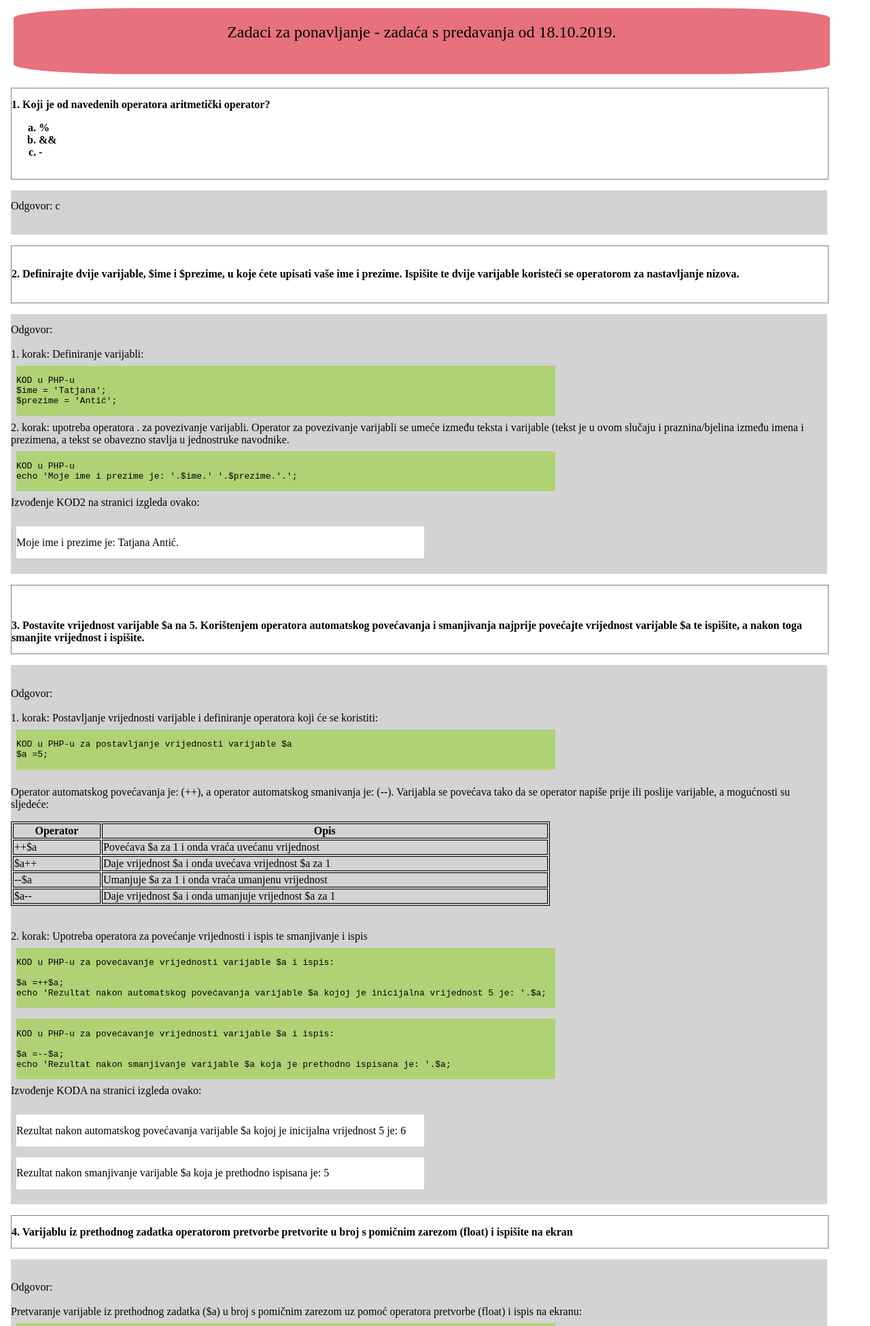
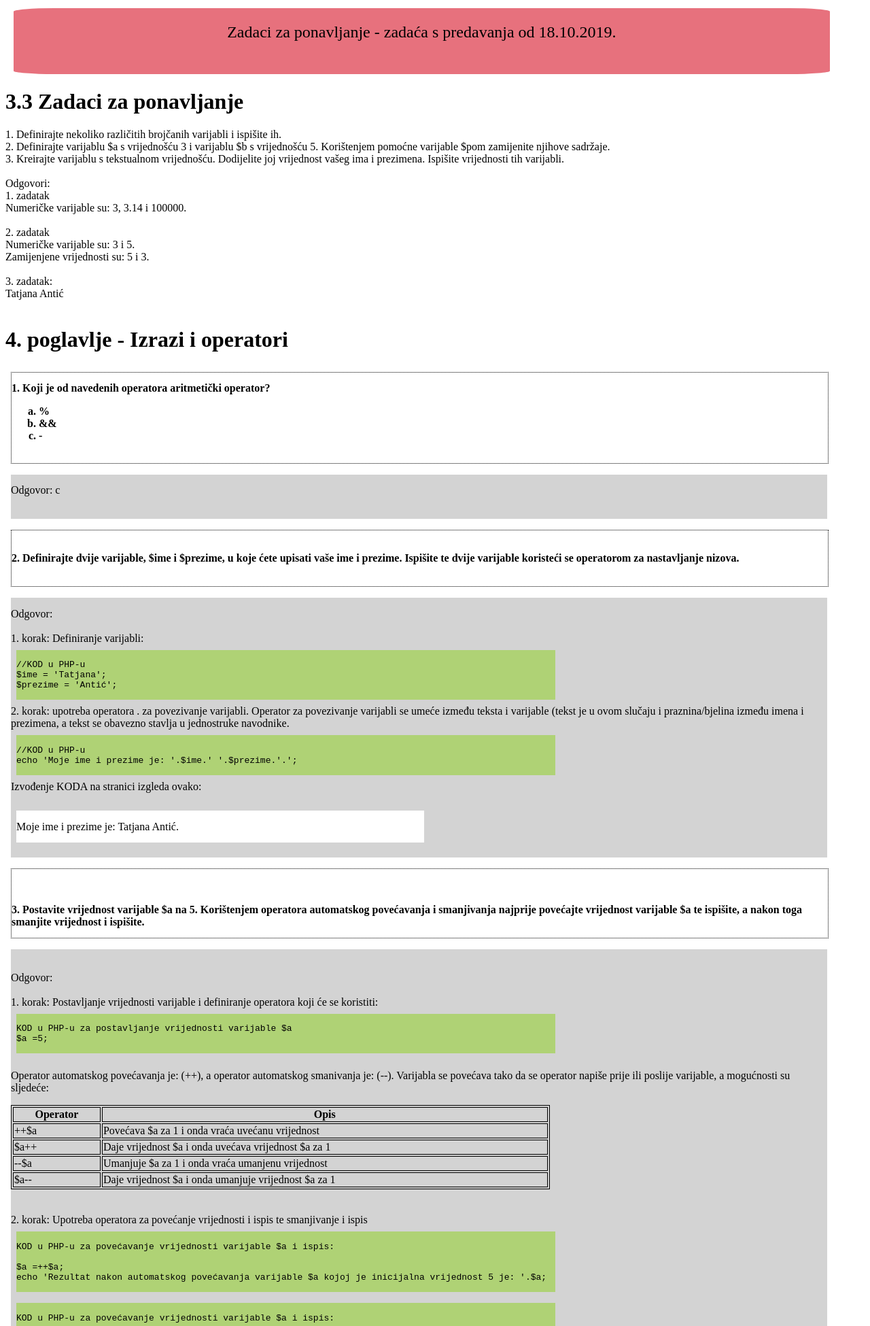
Before and after one commit to algebra2020/phpdev2020, a PHP site: page /01_zadaca_18102019_TA.php in a window 1280 px wide. Shown: the top 1950 px of the page at 68% size. Run offline with PHP 8.4, Linux system fonts and the light colour scheme.

Commit message:
dopuna 2

```diff
--- a/01_zadaca_18102019_TA.php
+++ b/01_zadaca_18102019_TA.php
@@ -4,14 +4,7 @@
  * To change this template file, choose Tools | Templates
  * and open the template in the editor.
  */
-
-//PRVI ZADATAK
 ?>
-<div id="naslov">
-    <?php
-    echo 'Zadaci za ponavljanje - zadaća s predavanja od 18.10.2019.<br><br>';
-    ?>
-</div>
 
 <style>
     #naslov{
@@ -21,7 +14,7 @@
         margin: 0.5em;
         text-align: center;
         background: #E7717D;
-        border-radius: 15%;
+        border-radius: 5%;
         font-size: 18pt;
 
     }
@@ -68,6 +61,62 @@
 
 
 </style>
+
+<div id="naslov">
+<?php
+echo 'Zadaci za ponavljanje - zadaća s predavanja od 18.10.2019.<br><br>';
+?>
+</div>
+
+<div>
+    <h1>3.3 Zadaci za ponavljanje</h1>
+    1.	Definirajte nekoliko različitih brojčanih varijabli i ispišite ih.<br>
+    2.	Definirajte varijablu $a s vrijednošću 3 i varijablu $b s vrijednošću 5.
+    Korištenjem pomoćne varijable $pom zamijenite njihove sadržaje.<br>
+    3.	Kreirajte varijablu s tekstualnom vrijednošću.
+    Dodijelite joj vrijednost vašeg ima i prezimena.
+    Ispišite vrijednosti tih varijabli.<br>
+</div>
+<div>
+    <br>
+    Odgovori:<br>
+<?php
+echo '1. zadatak<br>';
+$a = 3;
+$b = 3.14;
+$c = 100000;
+
+        echo 'Numeričke varijable su: ' . $a . ', ' . $b . ' i ' . $c . '.<br><br>';
+
+echo '2. zadatak<br>';
+$a = 3;
+$b = 5;
+
+echo 'Numeričke varijable su: ' . $a . ' i ' . $b . '.<br>';
+
+$pom = $a;
+$a = $b;
+$b = $pom;
+
+echo 'Zamijenjene vrijednosti su: '.$a.' i '.$b.'.<br><br>';
+
+
+echo '3. zadatak: <br>';
+
+$ime = 'Tatjana';
+$prezime = 'Antić';
+
+echo $ime.' '.$prezime.'<br><br>';
+
+
+?>
+</div>
+
+<h1>4. poglavlje - Izrazi i operatori</h1>
+
+<?php
+//PRVI ZADATAK
+?>
 <div class="pitanje">
 <?php
 echo "1. Koji je od navedenih operatora aritmetički operator?";
@@ -97,7 +146,6 @@
 </div>
 <div class='odgovor'>
     <?php
-
     echo "Odgovor:<br><br>";
 
     echo '1. korak: Definiranje varijabli: <br>';
@@ -105,7 +153,7 @@
 
     <div class='kod'>
         <code>
-    KOD u PHP-u<br>
+            //KOD u PHP-u<br>
             $ime = 'Tatjana';<br>
             $prezime = 'Antić';<br>
         </code>
@@ -126,14 +174,13 @@ echo '<br>2. korak: upotreba operatora . za povezivanje varijabli. Operator za '
 
     <div class='kod'>
         <code>
-      KOD u PHP-u<br>
-
+            //KOD u PHP-u<br>
             echo 'Moje ime i prezime je: '.$ime.' '.$prezime.'.';
         </code>
     </div>
 
 <?php
-echo '<br>Izvođenje KOD2 na stranici izgleda ovako:<br><br>';
+echo '<br>Izvođenje KODA na stranici izgleda ovako:<br><br>';
 ?>
     <div class="izvod">
     <?php
@@ -159,7 +206,7 @@ echo 'Moje ime i prezime je: ' . $ime . ' ' . $prezime . '.';
     echo "<br>Odgovor:<br><br>";
     echo '1. korak: Postavljanje vrijednosti varijable i definiranje operatora koji '
     . 'će se koristiti: <br>';
-     $a =5;
+    $a = 5;
     ?>
     <div class='kod'>
         <code>
@@ -200,7 +247,6 @@ echo 'Moje ime i prezime je: ' . $ime . ' ' . $prezime . '.';
 
 
 <?php
-
 echo '2. korak: Upotreba operatora za povećanje vrijednosti i ispis te'
  . ' smanjivanje i ispis <br>';
 ?>
@@ -227,17 +273,17 @@ echo '<br>Izvođenje KODA na stranici izgleda ovako:<br><br>';
 ?>
     <div class='izvod'>
 <?php
-    $a =++$a;
+$a = ++$a;
 echo 'Rezultat nakon automatskog povećavanja varijable $a kojoj je
-    inicijalna vrijednost 5 je: '.$a;
+    inicijalna vrijednost 5 je: ' . $a;
 ?>
 
     </div>
     <div class='izvod'>
         <?php
-        $a =--$a;
+        $a = --$a;
         echo 'Rezultat nakon smanjivanje varijable $a koja je prethodno ispisana
-        je: '.$a;
+        je: ' . $a;
         ?>
     </div>
 </div>
@@ -274,7 +320,7 @@ echo '<br>Izvođenje KODA na stranici izgleda ovako:<br><br>';
 ?>
     <div class='izvod'>
 <?php
-    $a = (float)$a;
+$a = (float) $a;
 echo $a;
 echo'<br>';
 var_dump($a);
```
Lines whose indentation alone changed are shown as unchanged.
